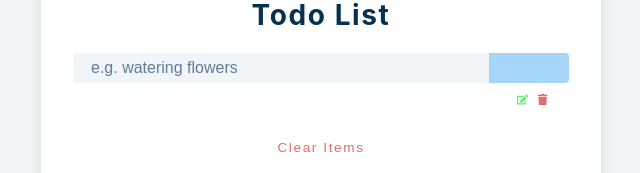
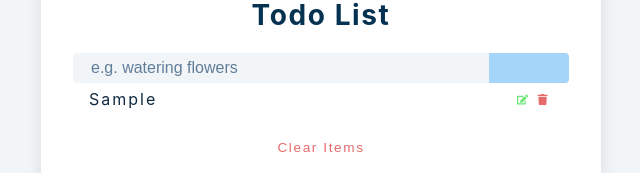
Before and after one commit to vildntn/todo-list-react, a React (Create React App) app: page / in a window 1280 px wide. Both pictures are taken after typing "Sample" into the empty fields and a click on the button 848 px from the left and 258 px from the top of the page. Shown: the part 190-363 px from the top of the page, without its empty margins (319-959 px from the left). Built offline with nearby package versions, Linux system fonts and the light colour scheme; the HTML template or start-up script is replaced by a standard one.

Commit message:
app updated

```diff
--- a/src/App.js
+++ b/src/App.js
@@ -22,6 +22,11 @@ e.preventDefault()
 if(!name){
   //when the user does not type anything
   //show alert
+  setAlert({
+    show:true,
+    type:'danger',
+    message:'please enter value'
+  })
 
 }else if(name &&isEditing){
 //user type something but for editing
@@ -37,6 +42,13 @@ else{
 
 }
 
+const removeItem=()=>{
+
+}
+const editItem=()=>{
+
+}
+
   return <>
   <section className="section-center">
     <form  className="todo-form" onSubmit={handleSubmit}>
@@ -47,7 +59,7 @@ else{
         <button className="submit-btn"></button>
       </div>
     </form>
-    <List/>
+    <List items={list}/>
     <button className="clear-btn">Clear Items</button>
   </section>
   </>;
--- a/src/List.js
+++ b/src/List.js
@@ -1,10 +1,13 @@
 import React from 'react';
 import { FaEdit, FaTrash } from 'react-icons/fa'
 
-function List() {
+function List({items}) {
+
   return <div className='todo-list'>
-      <div className="todo-item">
-          <p className="title"></p>
+      {items.map((item)=>{
+          const {id,title}=item
+     return <div className="todo-item" key={id}>
+          <p className="title">{title}</p>
           <div className="button-container">
               <button className="btn edit-btn">
                   <FaEdit/>
@@ -14,6 +17,7 @@ function List() {
               </button>
           </div>
       </div>
+      })}
   </div>;
 }
 
```
